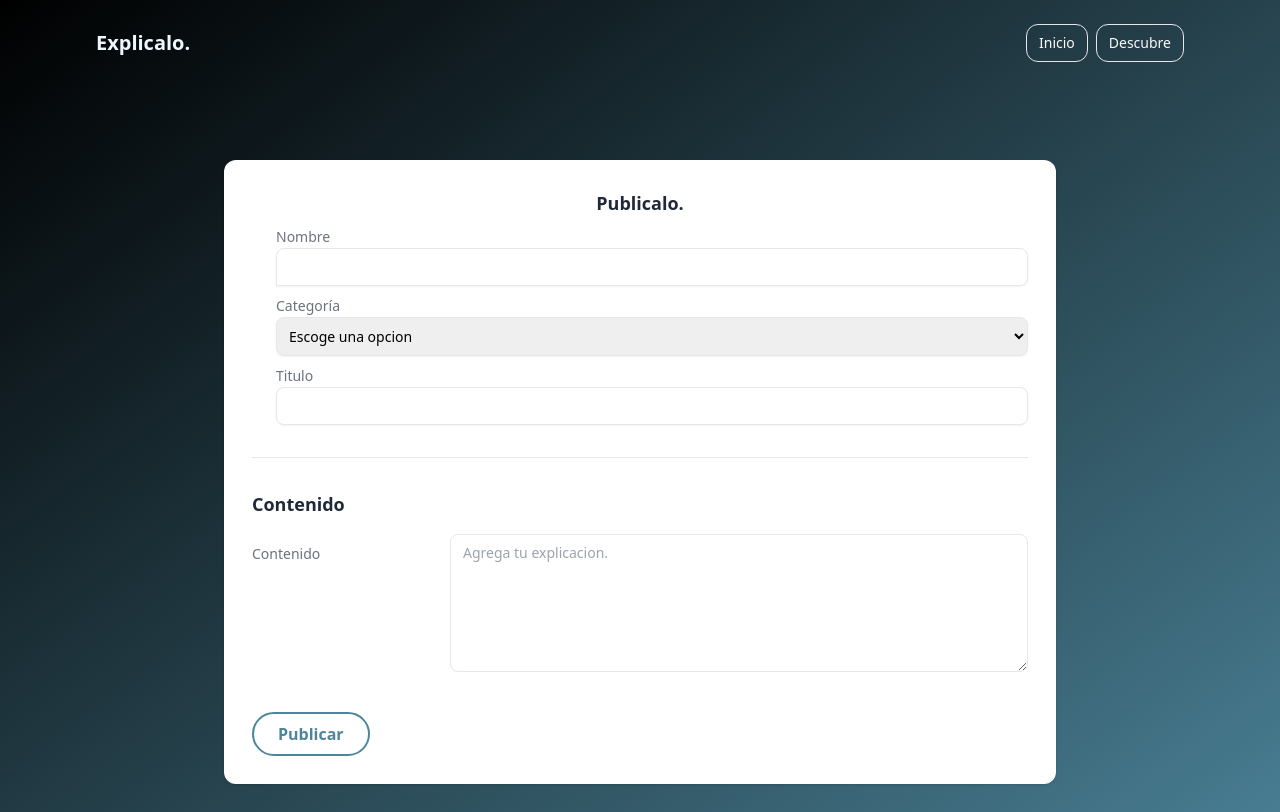
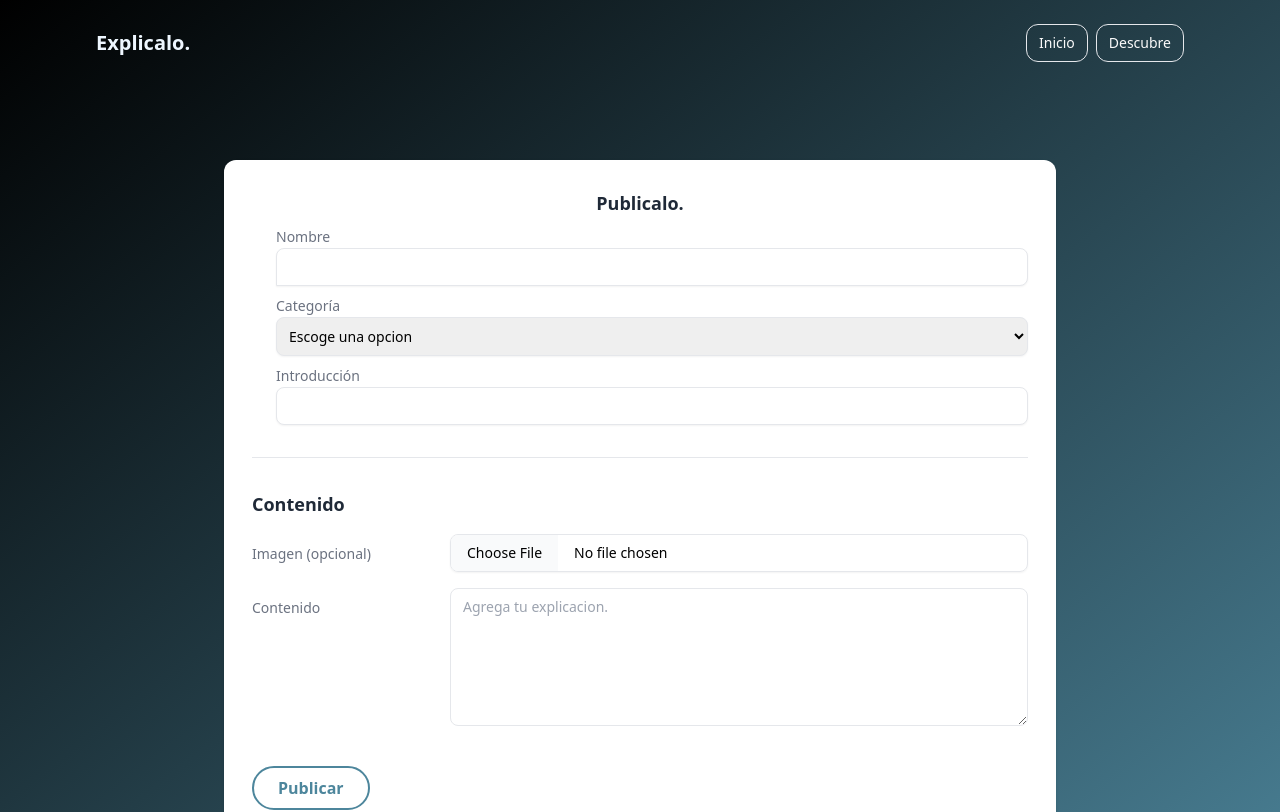
Before and after one commit to ImTonyS/explicalo-next, a Next.js app: page /post in a window 1280 px wide. Shown: the top 812 px of the page. Built offline with nearby package versions, Linux system fonts and the light colour scheme.

Commit message:
Forms useState going to desktop

```diff
--- a/components/Forms.jsx
+++ b/components/Forms.jsx
@@ -1,40 +1,19 @@
-import { useState } from "react";
+import React, { useState } from "react";
+
 export default function Forms() {
   const [formData, setFormData] = useState({
     name: "",
     categoria: "",
-    titulo: "",
+    intro: "",
     contenido: "",
   });
-
-  const handleChange = (e) => {
-    setFormData({ ...formData, [e.target.name]: e.target.value });
-  };
-
-  const handleSubmit = async (e) => {
-    e.preventDefault();
-
-    const response = await fetch("/api/posts", {
-      method: "POST",
-      headers: {
-        "Content-Type": "application/json",
-      },
-      body: JSON.stringify(formData),
-    });
-    if (response.ok) {
-      window.location.href = "/descubre";
-      setFormData({ ...formData, [e.target.name]: "" });
-    } else {
-      alert("Error al subir el post");
-    }
-  };
 
   return (
     <section className="min-h-screen flex items-center justify-center bg-gradient-to-tl from-exp-blue to-black blur-6xl">
       <div className="w-full sm:max-w-4xl  px-4 py-20 sm:px-6 lg:px-8 lg:py-40 ">
         {/* Card */}
         <div className="bg-white rounded-xl shadow p-4 sm:p-7">
-          <form onSubmit={handleSubmit}>
+          <form>
             {/* Section */}
             <div className="flex flex-col flex-wrap space-x-6 py-8 first:pt-0 last:pb-0 border-t first:border-transparent border-gray-200">
               <div className="mx-auto ">
@@ -53,7 +32,6 @@ export default function Forms() {
                 <input
                   id="name"
                   name="name"
-                  onChange={handleChange}
                   type="text"
                   className="text-black py-2 px-3 pe-11 block w-full border border-gray-200 shadow-sm -mt-px -ms-px first:rounded-t-lg last:rounded-b-lg sm:first:rounded-s-lg sm:mt-0 sm:first:ms-0 sm:first:rounded-se-none sm:last:rounded-es-none sm:last:rounded-e-lg text-sm relative focus:z-10 focus:border-blue-500 focus:ring-blue-500 disabled:opacity-50 disabled:pointer-events-none"
                 />
@@ -70,13 +48,12 @@ export default function Forms() {
                 <select
                   id="categoria"
                   name="categoria"
-                  onChange={handleChange}
                   className="text-black py-2 px-2 pe-11 block w-full border border-gray-200 shadow-sm text-sm rounded-lg focus:border-blue-500 focus:ring-blue-500 disabled:opacity-50 disabled:pointer-events-none"
                 >
-                  <option value="0">Escoge una opcion</option>
-                  <option value="Finanzas">Finanzas</option>
-                  <option value="Estilo">Estilo de vida</option>
-                  <option value="Programacion">Programación</option>
+                  <option value="1">Escoge una opcion</option>
+                  <option value="2">Finanzas</option>
+                  <option value="3">Estilo de vida</option>
+                  <option value="4">Programación</option>
                 </select>
               </div>
               {/* End Col */}
@@ -87,17 +64,16 @@ export default function Forms() {
                     name="intro"
                     className="inline-block text-sm font-medium text-gray-500 mt-2.5"
                   >
-                    Titulo
+                    Introducción
                   </label>
                 </div>
               </div>
               {/* End Col */}
               <div>
                 <input
-                  id="titulo"
-                  name="titulo"
+                  id="intro"
+                  name="intro"
                   type="text"
-                  onChange={handleChange}
                   className="text-black py-2 px-3 pe-11 block w-full border border-gray-200 shadow-sm rounded-lg text-sm focus:border-blue-500 focus:ring-blue-500 disabled:opacity-50 disabled:pointer-events-none"
                 />
               </div>
@@ -114,9 +90,34 @@ export default function Forms() {
                 </h2>
               </div>
               {/* End Col */}
-
+              <div className="sm:col-span-3">
+                <label
+                  id="imagen"
+                  name="imagen"
+                  className=" text-black inline-block text-sm font-medium text-gray-500 mt-2.5"
+                >
+                  Imagen (opcional)
+                </label>
+              </div>
               {/* End Col */}
-
+              <div className="sm:col-span-9">
+                <label
+                  htmlFor="af-submit-application-resume-cv"
+                  className="sr-only text-gray-500"
+                >
+                  Choose file
+                </label>
+                <input
+                  type="file"
+                  name="file"
+                  id="file"
+                  className="text-black block w-full border border-gray-200 shadow-sm rounded-lg text-sm focus:z-10 focus:border-blue-500 focus:ring-blue-500 disabled:opacity-50 disabled:pointer-events-none
+      file:bg-gray-50 file:border-0
+      file:bg-gray-100 file:me-4
+      file:py-2 file:px-4
+     "
+                />
+              </div>
               {/* End Col */}
               <div className="sm:col-span-3">
                 <div className="inline-block">
@@ -136,7 +137,6 @@ export default function Forms() {
                   name="contenido"
                   className="py-2 px-3 block text-black w-full border border-gray-200 rounded-lg text-sm focus:border-blue-500 focus:ring-blue-500 disabled:opacity-50 disabled:pointer-events-none"
                   rows={6}
-                  onChange={handleChange}
                   placeholder="Agrega tu explicacion."
                   defaultValue={""}
                 />
--- a/components/SignUp.jsx
+++ b/components/SignUp.jsx
@@ -12,7 +12,6 @@ export default function SignUp() {
   const handleChange = (e) => {
     setFormData({ ...formData, [e.target.name]: e.target.value });
   };
-
 
   return (
     <section className="flex justify-center items-center h-screen bg-gradient-to-tl from-exp-blue to-black blur-6xl">
@@ -123,11 +122,10 @@ export default function SignUp() {
                 {/* End Checkbox */}
                 <Link
                   type="submit"
-                  href={'/indexSU'}
+                  href={"/indexSU"}
                   className="w-full py-3 px-4 inline-flex justify-center items-center gap-x-2 text-sm font-semibold rounded-lg border border-transparent bg-blue-600 text-white hover:bg-blue-700 disabled:opacity-50 disabled:pointer-events-none"
                 >
                   Inicia Sesion
-
                 </Link>
               </div>
             </form>
```
